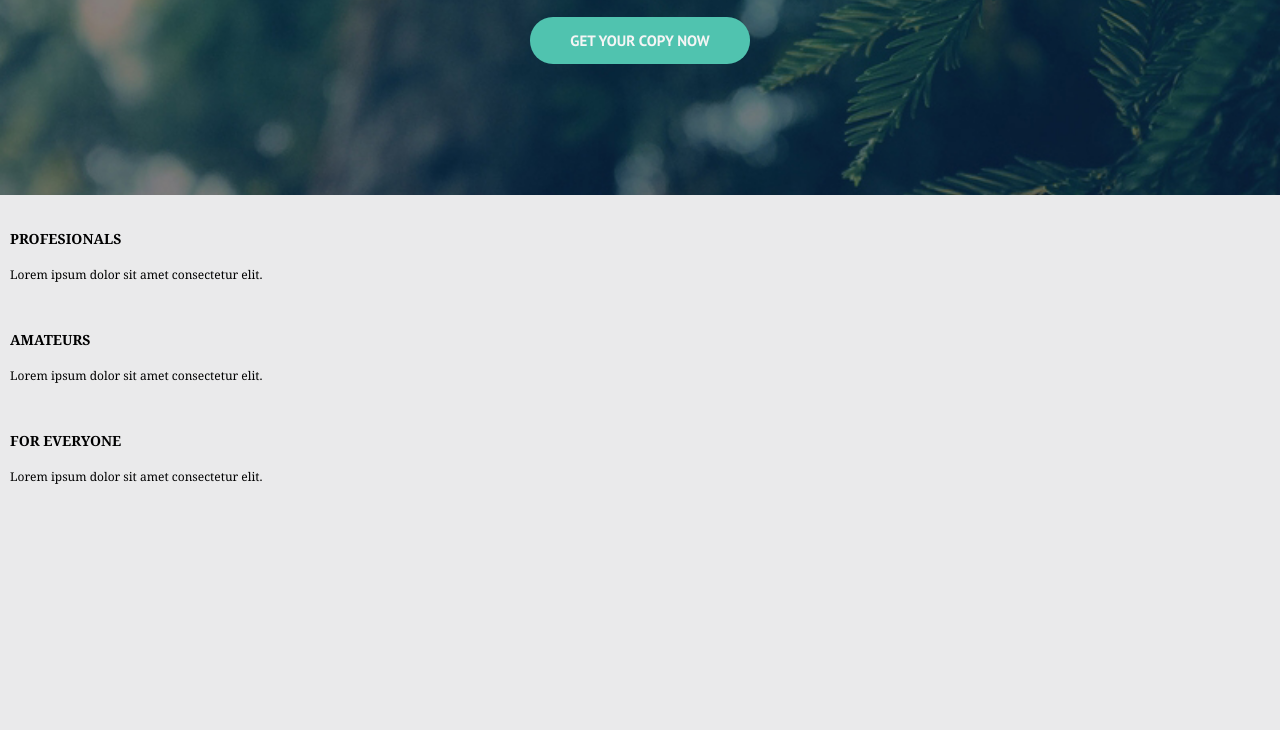
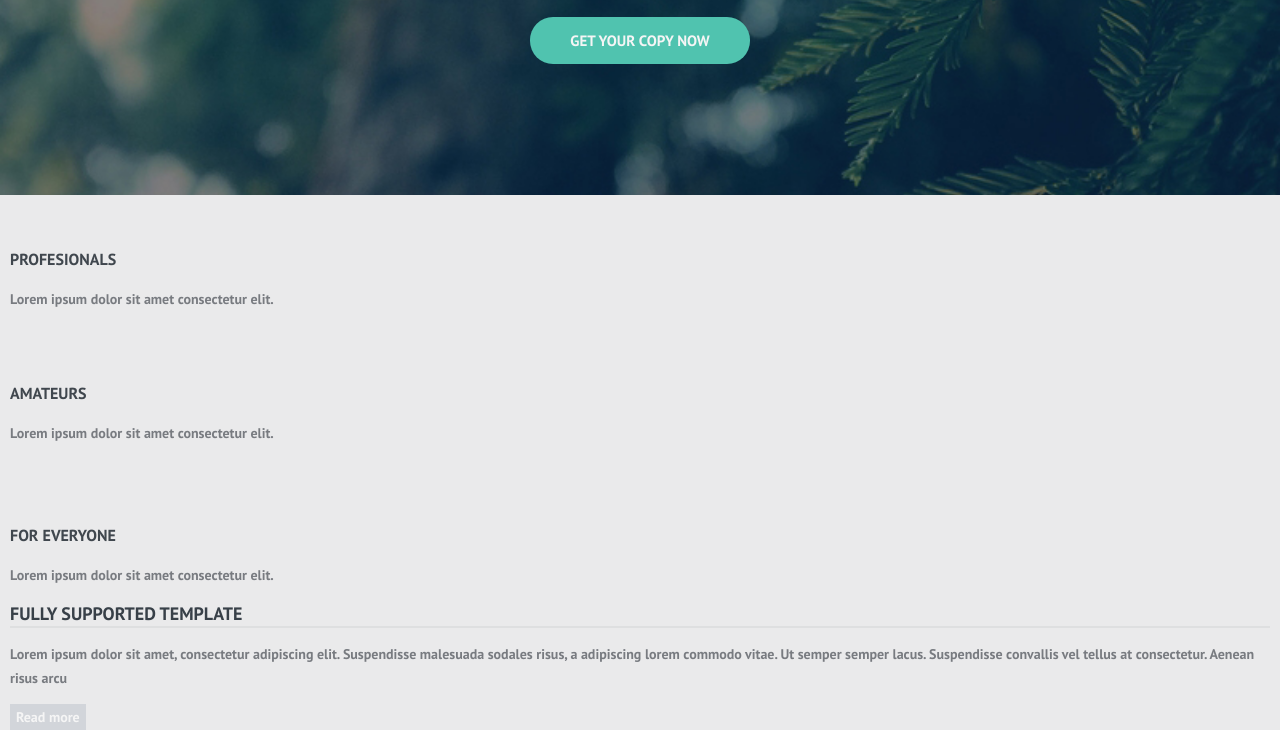
Before and after one commit to karachev/test-rocket, a website: page src/html/index.html in a window 1280 px wide. Shown: the part 404-1134 px from the top of the page. Before the commit the page ends 902 px from the top, so only its background shows below. Drawn offline with nearby package versions, Linux system fonts and the light colour scheme; files that its build step writes are made by us from their sources; files whose address does not match are found by name.

Commit message:
Добавляет разметку и основные стили для блока support

```diff
--- a/src/html/index.html
+++ b/src/html/index.html
@@ -5,6 +5,7 @@
 		@@include('global/header.html')
 		<div class="wrapper">
 			@@include('pages/home/features.html')
+			@@include('pages/home/support.html')
 		</div>
 		@@include('global/footer.html')
 		@@include('global/scripts.html')
--- a/src/html/pages/home/features.html
+++ b/src/html/pages/home/features.html
@@ -3,33 +3,30 @@
     <div class="container">
         <div class="features-item">
             <div class="features-item__img">
-                <svg class="icon icon-features-1">
-                    <use xmlns:xlink="http://www.w3.org/1999/xlink" xlink:href="images/sprite/sprite.svg#features-1"></use>
+                <svg class="icon icon-profesional">
+                    <use xmlns:xlink="http://www.w3.org/1999/xlink" xlink:href="images/sprite/sprite.svg#profesional"></use>
                 </svg>
             </div>
             <h3 class="features-item__title">PROFESIONALS</h3>
-            <p class="features-item__text">Lorem ipsum dolor sit amet
-                consectetur elit.</p>
+            <p class="features-item__text">Lorem ipsum dolor sit amet consectetur elit.</p>
         </div>
         <div class="features-item">
             <div class="features-item__img">
-                <svg class="icon icon-features-2">
-                    <use xmlns:xlink="http://www.w3.org/1999/xlink" xlink:href="images/sprite/sprite.svg#features-2"></use>
+                <svg class="icon icon-amateur">
+                    <use xmlns:xlink="http://www.w3.org/1999/xlink" xlink:href="images/sprite/sprite.svg#amateur"></use>
                 </svg>
             </div>
             <h3 class="features-item__title">AMATEURS</h3>
-            <p class="features-item__text">Lorem ipsum dolor sit amet
-                consectetur elit.</p>
+            <p class="features-item__text">Lorem ipsum dolor sit amet consectetur elit.</p>
         </div>
         <div class="features-item">
             <div class="features-item__img">
-                <svg class="icon icon-features-3">
-                    <use xmlns:xlink="http://www.w3.org/1999/xlink" xlink:href="images/sprite/sprite.svg#features-3"></use>
+                <svg class="icon icon-everyone">
+                    <use xmlns:xlink="http://www.w3.org/1999/xlink" xlink:href="images/sprite/sprite.svg#everyone"></use>
                 </svg>
             </div>
             <h3 class="features-item__title">FOR EVERYONE</h3>
-            <p class="features-item__text">Lorem ipsum dolor sit amet
-                consectetur elit.</p>
+            <p class="features-item__text">Lorem ipsum dolor sit amet consectetur elit.</p>
         </div>
     </div>
 </section>
--- /dev/null
+++ b/src/html/pages/home/support.html
@@ -0,0 +1,7 @@
+<section class="support">
+    <div class="container">
+        <h2 class="support__title">Fully Supported template</h2>
+        <p class="support__text">Lorem ipsum dolor sit amet, consectetur adipiscing elit. Suspendisse malesuada sodales risus, a adipiscing lorem commodo vitae. Ut semper semper lacus. Suspendisse convallis vel tellus at consectetur. Aenean risus arcu</p>
+        <button class="support__button">Read more</button>
+    </div>
+</section>
--- a/src/sass/app.scss
+++ b/src/sass/app.scss
@@ -9,3 +9,8 @@
 @import "sprite/sprite";
 @import "global/header";
 @import "global/footer";
+
+//pages
+//home
+@import "pages/home/_features.scss";
+@import "pages/home/_support.scss";
--- /dev/null
+++ b/src/sass/pages/home/_features.scss
@@ -0,0 +1,53 @@
+/* ==========================================================================
+   FEATURES
+   ===========================================================================*/
+.features {
+  .container {
+
+  }
+
+  &-item {
+
+  }
+
+  &-item__img {
+
+  }
+
+  &-item__title {
+    color: #40474e;
+    font-family: "PT Sans";
+    font-size: 16px;
+    font-weight: 700;
+    line-height: 24px;
+    text-transform: uppercase;
+  }
+
+  &-item__text {
+    color: #787b80;
+    font-family: "PT Sans";
+    font-size: 14px;
+    font-weight: 400;
+    line-height: 24px;
+  }
+
+  .icon {
+    fill: #50c3af;
+  }
+
+  .icon-profesional {
+    width: 43px;
+    height: 31px;
+  }
+
+  .icon-amateur {
+    width: 39px;
+    height: 35px;
+  }
+
+  .icon-everyone {
+    width: 39px;
+    height: 42px;
+  }
+}
+/* end features */
--- /dev/null
+++ b/src/sass/pages/home/_support.scss
@@ -0,0 +1,34 @@
+.support {
+  .container {
+
+  }
+
+  &__title {
+    color: #384048;
+    font-family: "PT Sans";
+    font-size: 18px;
+    font-weight: 700;
+    line-height: 24px;
+    text-transform: uppercase;
+
+    border-bottom: 2px solid rgba(41, 49, 57, 0.06);
+  }
+
+  &__text {
+    color: #787b80;
+    font-family: "PT Sans";
+    font-size: 14px;
+    font-weight: 400;
+    line-height: 24px;
+  }
+
+  &__button {
+    color: #f5f5f5;
+    font-family: "PT Sans";
+    font-size: 14px;
+    font-weight: 400;
+    line-height: 24px;
+    background-color: #d2d5da;
+    border: none;
+  }
+}
```
Also changed, not shown: pp-test.jpg (added), src/svg/amateur.svg (renamed from src/svg/features-2.svg), src/svg/everyone.svg (renamed from src/svg/features-3.svg), src/svg/profesional.svg (renamed from src/svg/features-1.svg).
